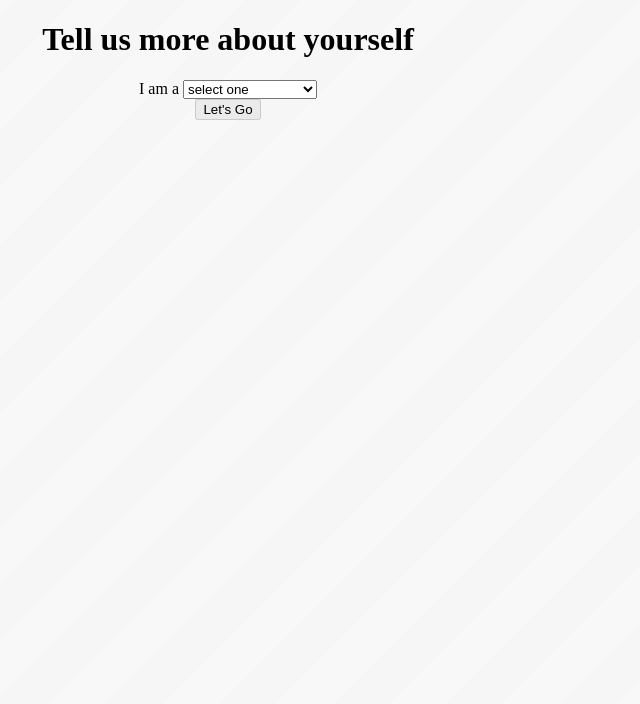
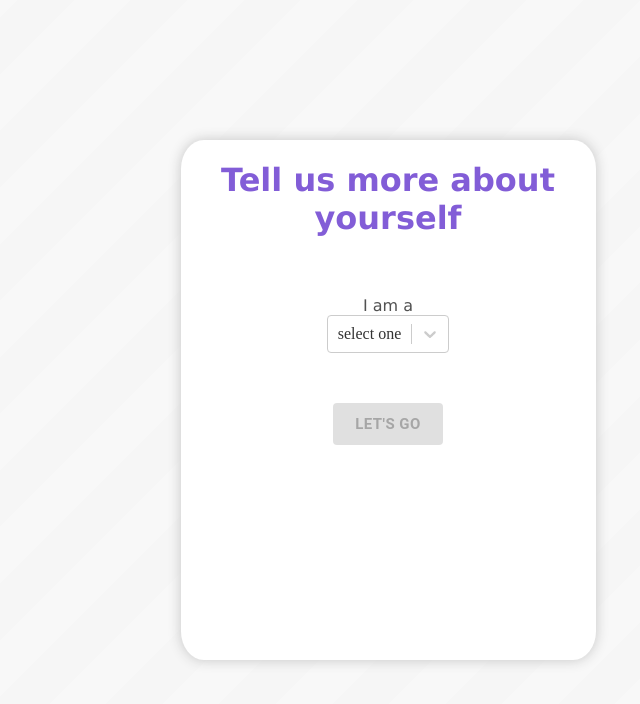
Before and after one commit to vchinn04/LeashedIn, a React (Create React App) app in the folder client/: page /MoreInfoCreate/1 in a window 1280 px wide. Shown: the top 704 px of the page, without its empty margins (252-892 px from the left). Built offline with nearby package versions, Linux system fonts and the light colour scheme.

Commit message:
Makes CreateAccount and MoreInfoCreate prettier

```diff
--- a/client/src/components/CreateAccount/CreateAccount.css
+++ b/client/src/components/CreateAccount/CreateAccount.css
@@ -1,48 +1,61 @@
-.main-frame {
-    width: 100%;
-    height: 100%;
-    position: fixed;
-    top: 0;
-    left:0;
+.login-background-frame {
+  width: 415px;
+  height: 65%;
+  border-radius: 5.5%;
+
+  background: #FFFFFF;
+
+  box-shadow: 0px 0px 13px #C5C5C5;
+  z-index: 20;
+  text-align: center;
   display: flex;
   align-items: center;
-    justify-content: center;
-  }
+  flex-direction: column;
 
-  .homepage-stripe-background {
-    width: 100%;
-    height: 625px;
   position: relative;
-    display: flex;
-    align-items: center;
-    justify-content: center;
-    background: #EEEFF1;
 
 }
 
-  .description-frame {
-    width: 20%;
-    height: 50%;
-    clear: both;
-    position: relative;
+.loginContainer {
+  width: 75%;
+  text-align: center;
+  display: flex;
+  align-items: center;
+  flex-direction: column;
 }
 
-  .logo-text {
-    text-align: left;
+h3 {
+text-align: center;
 font-family: Verdana, Aral, sans-serif;
-    font-size: 2.9vw;
-    color: #825DD7;
-    margin-bottom: 0px;
-    margin-top: 0px;
+
+color: #515151;
 
 }
-  .app-description span {
-    text-align: left;
-    display: block;
+
+h3 {
+  text-align: center;
   font-family: Verdana, Aral, sans-serif;
-    font-size: 0.95vw;
+
   color: #515151;
-    margin-bottom: 0px;
-    margin-top: 0px;
-    margin-left: 1%;
+
 }
+
+h {
+  text-align: center;
+  font-family: Verdana, Aral, sans-serif;
+
+  color: #515151;
+
+}
+
+h1 {
+  text-align: center;
+  font-family: Verdana, Aral, sans-serif;
+
+  color: #825DD7;
+
+}
+
+.padTop {
+    margin-top: 40px;
+}
--- a/client/src/components/CreateAccount/CreateAccount.js
+++ b/client/src/components/CreateAccount/CreateAccount.js
@@ -1,10 +1,15 @@
 import React from 'react';
-import { Form, Button, Container } from 'react-bootstrap';
-import '../Login/Login.css';
+import { Form, Container } from 'react-bootstrap';
+// import Button from 'react-bootstrap/Button';
 import './CreateAccount.css';
 import { AuthContext } from '../../context.js';
 import { Link } from 'react-router-dom';
 import { Navigate } from 'react-router-dom';
+import Divider from '@mui/material/Divider';
+import { styled } from '@mui/material/styles';
+import InputAdornment from '@mui/material/InputAdornment';
+import TextField from '@mui/material/TextField';
+import Button from '@mui/material/Button';
 
 
 class CreateAccount extends React.Component {
@@ -98,42 +103,70 @@ class CreateAccount extends React.Component {
 
 
     render() {
-        // mostly copied from react-bootstrap page examples
-        // https://react-bootstrap.github.io/forms/overview/
-        // slightly changed some css and centered it
+      const disabledIf = (!this.state.email.length || !this.state.username.length || !this.state.password.length)
         return (
-            <div className='loginContainer'>
+          <div style={{
+                display: 'flex',
+                justifyContent: 'center',
+                alignItems: 'center',
+                height: '100vh',
+              }}>
+            <div className='login-background-frame'>
               <h1>Sign Up</h1>
-                <h2>Join the petwork</h2>
+                  <h3>Join the petwork</h3>
                   <Container className='createAccountContainer' fluid>
                       <div>
                           <Form className="createAccountForm">
-                            <Form.Group className="mb-3">
-                                <Form.Control required type="username" placeholder="Username" name="username" value={this.state.username} onChange={this.handleInputChange} />
+                              <Form.Group className="mb-1">
+                                  <TextField id="outlined-basic"
+                                  label="Username"
+                                  name="username"
+                                  margin = "normal"
+                                  value={this.state.username}
+                                  onChange={this.handleInputChange} />
                               </Form.Group>
-                            <Form.Group className="mb-3">
-                                <Form.Control required type="email" placeholder="Email" name="email" value={this.state.email} onChange={this.handleInputChange} />
+                              <Form.Group className="mb-1">
+                                  <TextField id="outlined-basic"
+                                  label="Email"
+                                  name="email"
+                                  margin = "normal"
+                                  value={this.state.email}
+                                  onChange={this.handleInputChange} />
                               </Form.Group>
-                            <Form.Group className="mb-3" controlId="formBasicPassword">
-                                <Form.Control required type="password" placeholder="Password" name="password" value={this.state.password} onChange={this.handleInputChange} />
+                              <Form.Group className="mb-1">
+                                  <TextField id="outlined-password-input"
+                                  label="Password"
+                                  name="password"
+                                  type="password"
+                                  margin = "normal"
+                                  value={this.state.password}
+                                  onChange={this.handleInputChange} />
                               </Form.Group>
-                            <Link to={`/MoreInfoCreate/${this.state.username}`}>
-                                <Button type="button" disabled={(!this.state.email) || (!this.state.username) || (!this.state.password)} onClick={this.handleFormSubmit}>
+                              <Button variant="contained"
+                              component={Link}
+                              to={`/MoreInfoCreate/${this.state.username}`}
+                              color="success"
+                              size="large"
+                              sx={{ fontWeight: 'bold' }}
+                              disabled={disabledIf}
+                                onClick={this.handleFormSubmit}>
                                   Sign Up
                               </Button>
-                            </Link>
                           </Form>
                       </div>
                   </Container>
-
-                <Link to="/">
-                    <Button className="padTop" variant="secondary">
+                  <Divider variant="middle" sx={{ m: -0.5, mb: 3 }}/>
+                  <Button variant={disabledIf ? "contained" : "outlined"}
+                  component={Link}
+                  to="/"
+                  color="success"
+                  size="string"
+                  sx={{ fontWeight: 'bold' }}>
                       Go back to login
                   </Button>
-                </Link>
+            </div>
           </div>
         );
     }
 };
-
 export default CreateAccount;
--- a/client/src/components/CreateAccount/MoreInfoCreate.js
+++ b/client/src/components/CreateAccount/MoreInfoCreate.js
@@ -1,6 +1,5 @@
 import React from 'react';
-import { Form, Button, Container } from 'react-bootstrap';
-import '../Login/Login.css';
+import { Form, Container } from 'react-bootstrap';
 import './CreateAccount.css';
 import { AuthContext } from '../../context.js';
 import { Link } from 'react-router-dom';
@@ -8,8 +7,13 @@ import { Navigate } from 'react-router-dom';
 import { useState, useEffect } from 'react';
 import Select from "react-select";
 import { useParams } from "react-router-dom";
+import Button from '@mui/material/Button';
+import Divider from '@mui/material/Divider';
+import TextField from '@mui/material/TextField';
 
-function withParams(Component) {
+
+
+function paramChecker(Component) {
   return props => <Component {...props} params={useParams()} />;
 }
 
@@ -21,6 +25,7 @@ class MoreInfoCreate extends React.Component {
         this.state =
         {
             entityType: 'selectAccountType',
+            entityTypeName: 'select one',
             aboutMe: '', //contains petsArray (pet tags)
             pet: '',
             petsArray: [],
@@ -39,8 +44,13 @@ class MoreInfoCreate extends React.Component {
                 {value: 'lizard', label: 'lizard'},
                 {value: 'rabbit', label: 'rabbit'},
                 {value: 'turtle', label: 'turtle'}
+            ],
+            entityOptions: [
+                {value: "selectAccountType", label: "select one"},
+                {value: 'petOwner', label: 'pet owner'},
+                {value: 'eventOrganizer', label: 'event organizer'},
+                {value: 'shelterOrStore', label: 'pet shelter or store'},
             ]
-
         };
 
         this.handleInputChange = this.handleInputChange.bind(this);
@@ -110,7 +120,12 @@ class MoreInfoCreate extends React.Component {
     //   }
 
     entityHandleOnChange = (a) => {
-        this.setState({entityType: a.target.value});
+        this.setState(state => {
+            return {
+              entityType: a.value,
+              entityTypeName: a.label,
+            };
+          });
         };
 
     petSelectHandleOnChange = (a) => {
@@ -120,29 +135,40 @@ class MoreInfoCreate extends React.Component {
     multiPetSelectHandleOnChange(a) {
         this.setState(state => {
             return {
-              petsArray: a
+              petsArray: a,
             };
+          });
+        this.setState({
+            aboutMe: JSON.stringify(this.state.petsArray)
         });
     }
 
     render() {
         const entityType = this.state.entityType;
-        // const { id } = useParams();
-        // this.setState({username: id});
+        const disabledIf = (this.state.entityType == "petOwner" && (! this.state.ownerName)) ||
+        (this.state.entityType == "eventOrganizer" && ((! this.state.ownerName) || (! this.state.petsArray.length))) ||
+        (this.state.entityType == "shelterOrStore" && ((! this.state.ownerName) || (! this.state.petsArray.length))) ||
+        (this.state.entityType == "selectAccountType")
         let createForm;
-        console.log("THIS IS IT");
         if (entityType == "eventOrganizer") {
             createForm = <div classname="mt-4">
                                 <Form.Group className="mb-3">
-                                    <Form.Control required type="ownerName" placeholder="Your First and Last Name" name="ownerName"
+                                    <TextField id="outlined-basic"
+                                    label="First and Last Name"
+                                    name="ownerName"
+                                    style={{zIndex:0}}
                                     value={this.state.ownerName} onChange={this.handleInputChange}/>
                                 </Form.Group>
                                  <Container className='eventOrganizerPets' fluid>
                                 <div>
                                     <h>I plan to host events for</h>
                                     <div>
-                                        <Select className="form-select" onChange={this.multiPetSelectHandleOnChange}
-                                         value={this.state.petsArray} options={this.state.options} isMulti/>
+                                        <Select
+                                        className="form-select"
+                                        onChange={this.multiPetSelectHandleOnChange}
+                                        value={this.state.petsArray}
+                                        options={this.state.options}
+                                        isMulti/>
                                     </div>
                                 </div>
                             </Container>
@@ -150,7 +176,10 @@ class MoreInfoCreate extends React.Component {
         } else if (entityType == "petOwner") {
             createForm = <div classname="mt-4">
                             <Form.Group className="mb-3">
-                                <Form.Control required type="ownerName" placeholder="Your First and Last Name" name="ownerName"
+                                <TextField id="outlined-basic"
+                                    label="First and Last Name"
+                                    name="ownerName"
+                                    style={{zIndex:0}}
                                     value={this.state.ownerName} onChange={this.handleInputChange}/>
                             </Form.Group>
                             {/* <Form.Group className="mb-3">
@@ -166,7 +195,10 @@ class MoreInfoCreate extends React.Component {
         } else if (entityType == "shelterOrStore") {
             createForm = <div classname="mt-4">
                             <Form.Group className="mb-3">
-                                <Form.Control required type="ownerName" placeholder="Name of Shelter or Store" name="ownerName"
+                                <TextField id="outlined-basic"
+                                    label="Store or Shelter Name"
+                                    name="ownerName"
+                                    style={{zIndex:0}}
                                     value={this.state.ownerName} onChange={this.handleInputChange}/>
                             </Form.Group>
                             <Container className='shelterOrStorePets' fluid>
@@ -180,33 +212,49 @@ class MoreInfoCreate extends React.Component {
         }
 
         return (
-            <div className='loginContainer'>
+            <div style={{
+                display: 'flex',
+                justifyContent: 'center',
+                alignItems: 'center',
+                height: '100vh',
+              }}>
+                <div className='login-background-frame'>
                     <h1>Tell us more about yourself</h1>
+                    <Divider variant="middle" sx={{ m: -0.5, mb: 5 }}/>
                     <Container className='createAccountContainer' fluid>
                         <div>
                             <div className="mt-4">
                                 <h>I am {this.state.entityType == "eventOrganizer" ? "an" : "a"} </h>
-                            <select className="form-select" onChange={this.entityHandleOnChange} entityHandleOnChange={this.state.entityType}>
+                                <Select className="form-select"
+                                onChange={this.entityHandleOnChange}
+                                value={{label: this.state.entityTypeName}}
+                                options={this.state.entityOptions}/>
+                                {/* <select className="form-select" onChange={this.entityHandleOnChange} entityHandleOnChange={this.state.entityType}>
                                     <option value="selectAccountType">select one</option>
                                     <option value="petOwner">pet owner</option>
                                     <option value="eventOrganizer">event organizer</option>
                                     <option value="shelterOrStore">pet shelter or store</option>
-                            </select>
+                                </select> */}
                             </div>
                         </div>
                     </Container>
+                    <Divider variant="middle" sx={{ m: -0.5, mb: 2 }}/>
                     {createForm}
-                <Link to="/">
-                    <Button type="button" disabled={(this.state.entityType == "petOwner" && (! this.state.ownerName)) ||
-                                                    (this.state.entityType == "eventOrganizer" && ((! this.state.ownerName) || (! this.state.petsArray.length))) ||
-                                                    (this.state.entityType == "shelterOrStore" && ((! this.state.ownerName) || (! this.state.petsArray.length))) ||
-                                                    (this.state.entityType == "selectAccountType")} onClick={this.handleSubmit}>
+                    <Divider variant="middle" sx={{ m: -0.5, mb: 5 }}/>
+                    <Button
+                    variant="contained"
+                    component={Link}
+                    to="/"
+                    disabled={disabledIf}
+                    color="success"
+                    size="large"
+                    sx={{ fontWeight: 'bold' }}
+                    onClick={this.handleSubmit}>
                         Let's Go
                     </Button>
-                </Link>
+                </div>
             </div>
         );
     }
 };
-
-export default withParams(MoreInfoCreate);
+export default paramChecker(MoreInfoCreate);
```
Lines whose indentation alone changed are shown as unchanged.
